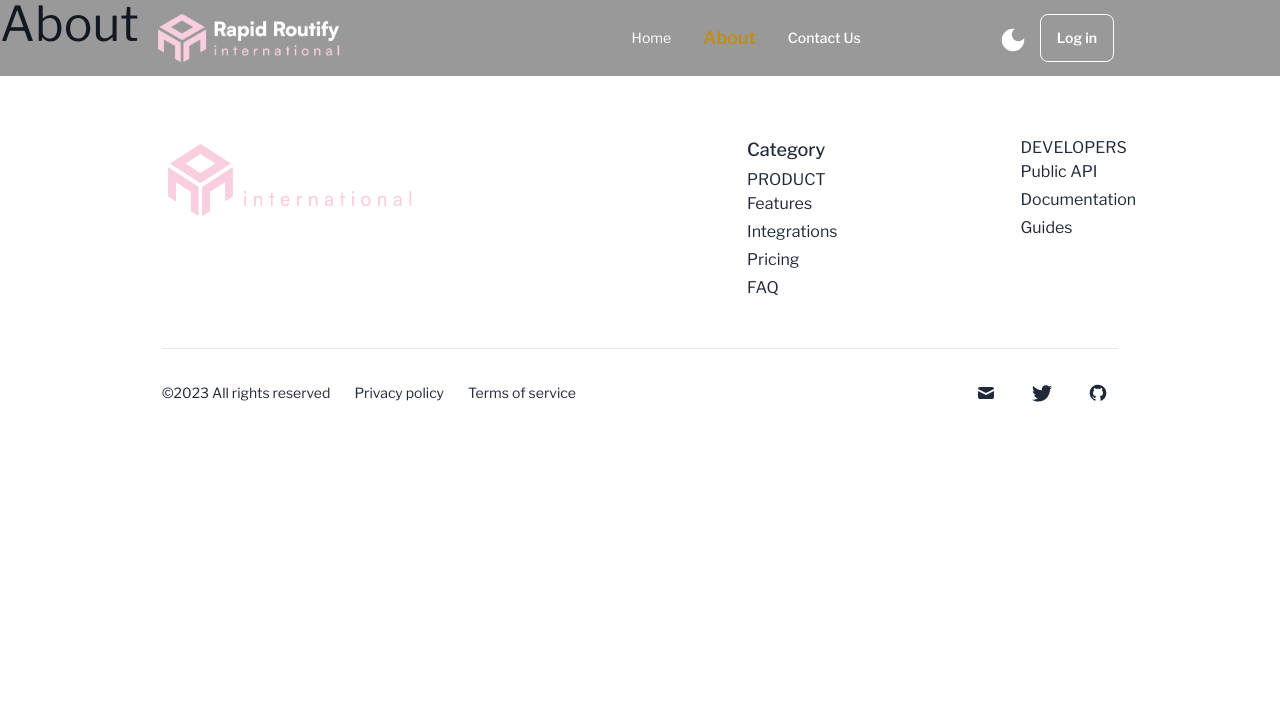
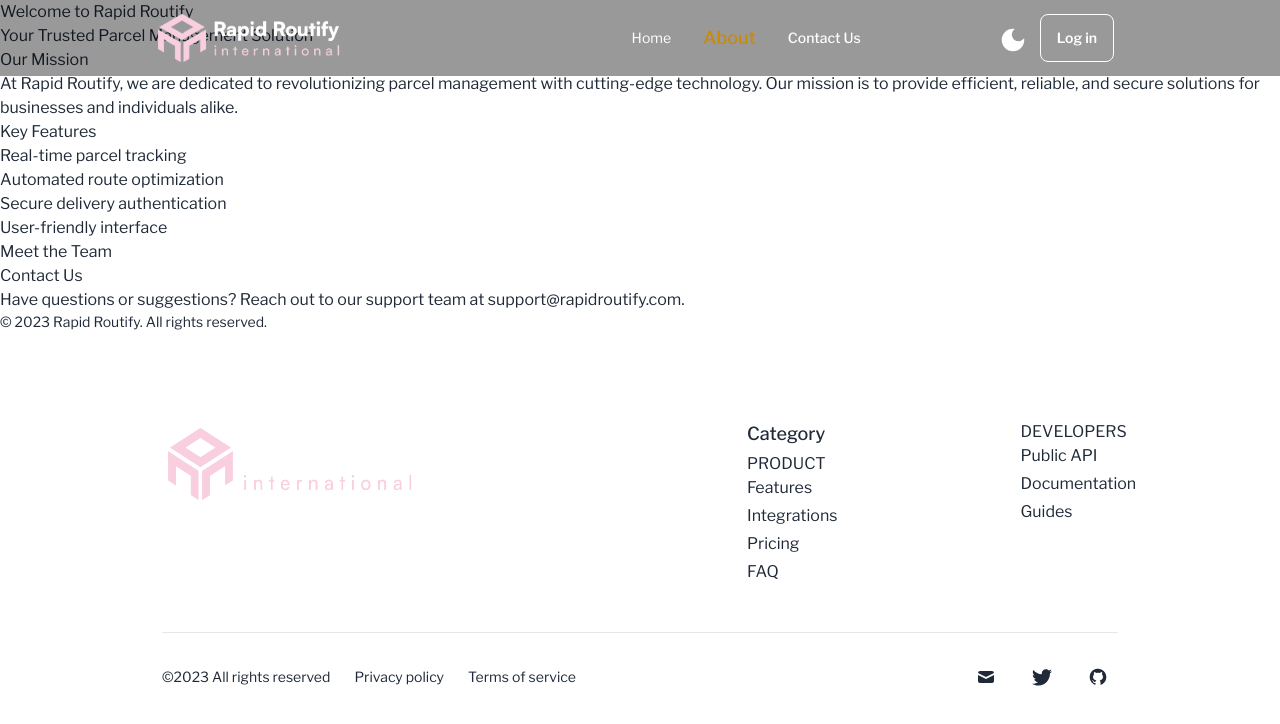
Before and after one commit to KhandakerSamin/Rapid-Routify-Client, a React (Vite) app: page /about in a window 1280 px wide. Shown: the top 724 px of the page. Built offline with nearby package versions, Linux system fonts and the light colour scheme; no server answers.

Commit message:
Feature adde

```diff
--- a/package.json
+++ b/package.json
@@ -20,6 +20,7 @@
     "chart.js": "^4.4.0",
     "firebase": "^10.6.0",
     "leaflet": "^1.9.4",
+    "leaflet-draw": "^1.0.4",
     "localforage": "^1.10.0",
     "lottie-react": "^2.4.0",
     "match-sorter": "^6.3.1",
--- a/src/Pages/About/About.jsx
+++ b/src/Pages/About/About.jsx
@@ -1,10 +1,53 @@
+import React from 'react';
 
 const About = () => {
-    return (
-        <div>
-            <h1 className="text-5xl">About</h1>
-        </div>
-    );
+  return (
+    <div className="about-page">
+      <section className="hero-section">
+        <h1>Welcome to Rapid Routify</h1>
+        <p>Your Trusted Parcel Management Solution</p>
+      </section>
+
+      <section className="mission-section">
+        <h2>Our Mission</h2>
+        <p>
+          At Rapid Routify, we are dedicated to revolutionizing parcel management
+          with cutting-edge technology. Our mission is to provide efficient,
+          reliable, and secure solutions for businesses and individuals alike.
+        </p>
+      </section>
+
+      <section className="features-section">
+        <h2>Key Features</h2>
+        <ul>
+          <li>Real-time parcel tracking</li>
+          <li>Automated route optimization</li>
+          <li>Secure delivery authentication</li>
+          <li>User-friendly interface</li>
+          {/* Add more features */}
+        </ul>
+      </section>
+
+      <section className="team-section">
+        <h2>Meet the Team</h2>
+        {/* Add information about your team members */}
+      </section>
+
+      <section className="contact-section">
+        <h2>Contact Us</h2>
+        <p>
+          Have questions or suggestions? Reach out to our support team at{' '}
+          <a href="mailto:support@rapidroutify.com">support@rapidroutify.com</a>.
+        </p>
+      </section>
+
+      {/* Add more sections as needed for your content */}
+
+      <footer className="footer">
+        <p>&copy; 2023 Rapid Routify. All rights reserved.</p>
+      </footer>
+    </div>
+  );
 };
 
 export default About;
--- a/src/Routes/Routes.jsx
+++ b/src/Routes/Routes.jsx
@@ -52,7 +52,8 @@ export const router = createBrowserRouter([
             {
                 path:'/contactUs',
                 element:<ContactUs></ContactUs>
-            }
+            },
+
         ]
     },
     {
```
Also changed, not shown: 1 other file (tests, documents, lock files or other folders).
